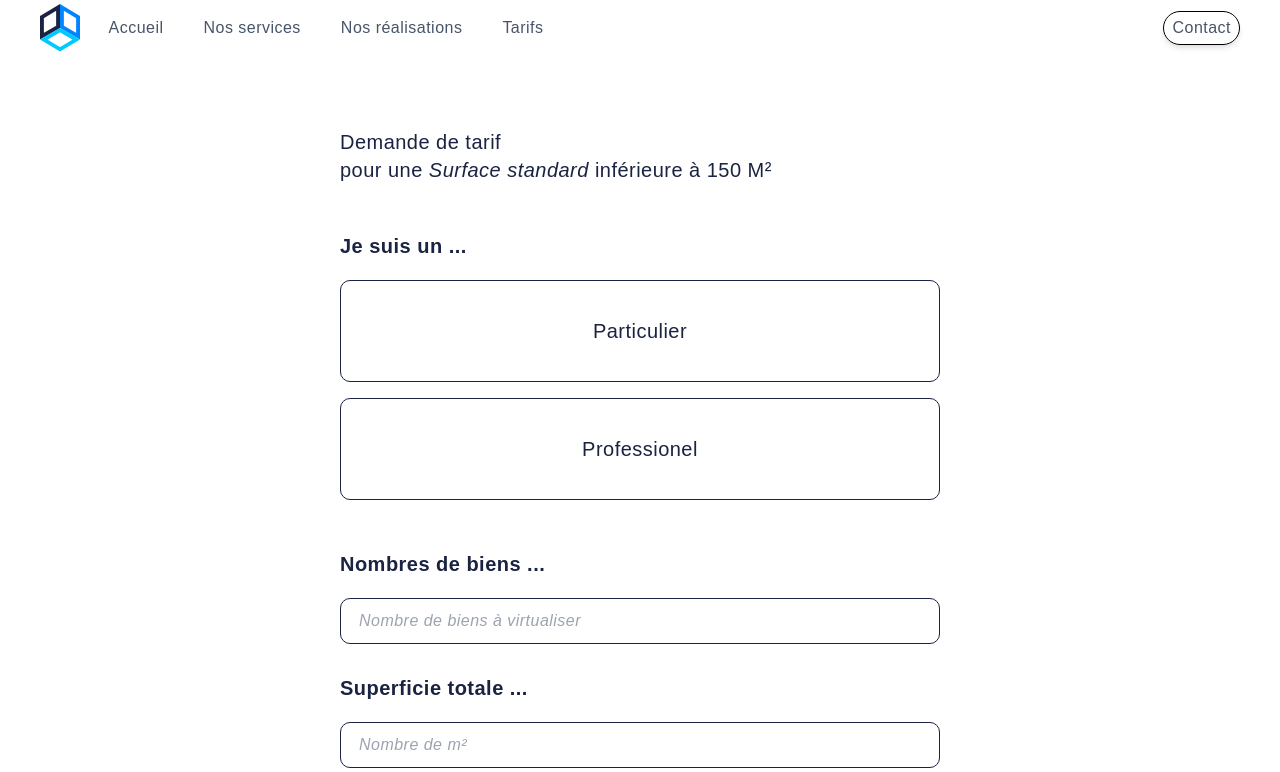
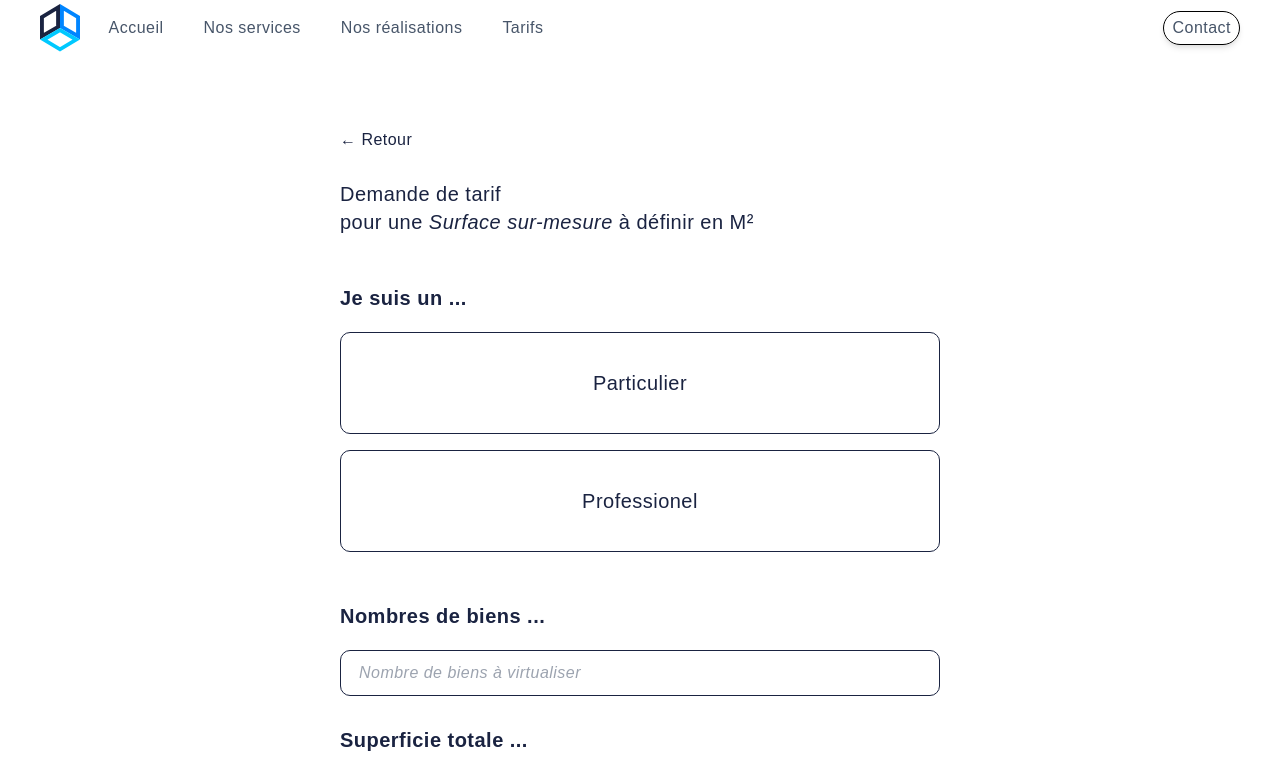
Before and after one commit to MaximeNef/Immersy, a Next.js app: page /tarifs/contact in a window 1280 px wide. Shown: the top 772 px of the page. Built offline with nearby package versions, Linux system fonts and the light colour scheme.

Commit message:
add return button to TarifContact component

```diff
--- a/src/components/shared/pricingCard/demandeTarifs/index.jsx
+++ b/src/components/shared/pricingCard/demandeTarifs/index.jsx
@@ -11,7 +11,9 @@ const DemandeTarifs = () => {
   }, [])
   return (
     <div data-aos="fade-right">
-      <Link href={{ pathname: '/tarifs/contact', query: { surface: null } }}>
+      <Link
+        href={{ pathname: '/tarifs/contact', query: { surface: 'custom' } }}
+      >
         <Container className="bg-[#1A2341]  my-2 text-white text-center rounded-xl border-[1px] border-white py-5 relative space-y-2">
           <Container className="w-fit absolute top-5 left-5">
             <MyImage
--- a/src/components/tarifs/titreTarifs/index.jsx
+++ b/src/components/tarifs/titreTarifs/index.jsx
@@ -1,6 +1,6 @@
 const TitreTarifs = ({ surfaceInfo }) => {
   return (
-    <div className="mt-32 mx-5">
+    <div className="mt-7 mx-5">
       <h2 className={`text-xl`}>Demande de tarif</h2>
       <h2 className={`text-xl font-thin`}>
         pour une{' '}
--- a/src/pages/tarifs/contact/index.jsx
+++ b/src/pages/tarifs/contact/index.jsx
@@ -2,6 +2,7 @@ import TitreTarifs from '../../../components/tarifs/titreTarifs'
 import Navbar from '../../../components/navbar'
 import Head from 'next/head'
 import TarifForm from '../../../components/tarifs/tarifForm'
+import { useRouter } from 'next/router'
 
 export const getServerSideProps = (context) => {
   return {
@@ -17,7 +18,7 @@ const TarifContact = ({ surface }) => {
     subTitle: 'inférieure à 150 ',
   }
 
-  if (surface == 'standard' || surface == null) {
+  if (surface == 'standard') {
     Object.assign(surfaceInfo, {
       title: 'Surface standard',
       subTitle: 'inférieure à 150 ',
@@ -32,6 +33,21 @@ const TarifContact = ({ surface }) => {
       title: 'Surface grande',
       subTitle: 'supérieure à 300 ',
     })
+  } else if (surface == 'custom' || surface == null) {
+    Object.assign(surfaceInfo, {
+      title: 'Surface sur-mesure',
+      subTitle: 'à définir en ',
+    })
+  }
+
+  const router = useRouter()
+
+  const handleClickModal = () => {
+    if (surface == null) {
+      router.push('/contact')
+    } else {
+      router.push('/tarifs')
+    }
   }
 
   return (
@@ -42,7 +58,10 @@ const TarifContact = ({ surface }) => {
           <meta name="description" content="Generated by create next app" />
           <link rel="icon" href="/favicon.ico" />
         </Head>
-        <div className="md:mx-80">
+        <div className="mt-32 md:mx-80">
+          <button onClick={handleClickModal} className="font-thin mx-5 ">
+            &#8592; Retour
+          </button>
           <TitreTarifs surfaceInfo={surfaceInfo} />
           <TarifForm surfaceInfo={surfaceInfo} />
         </div>
```
